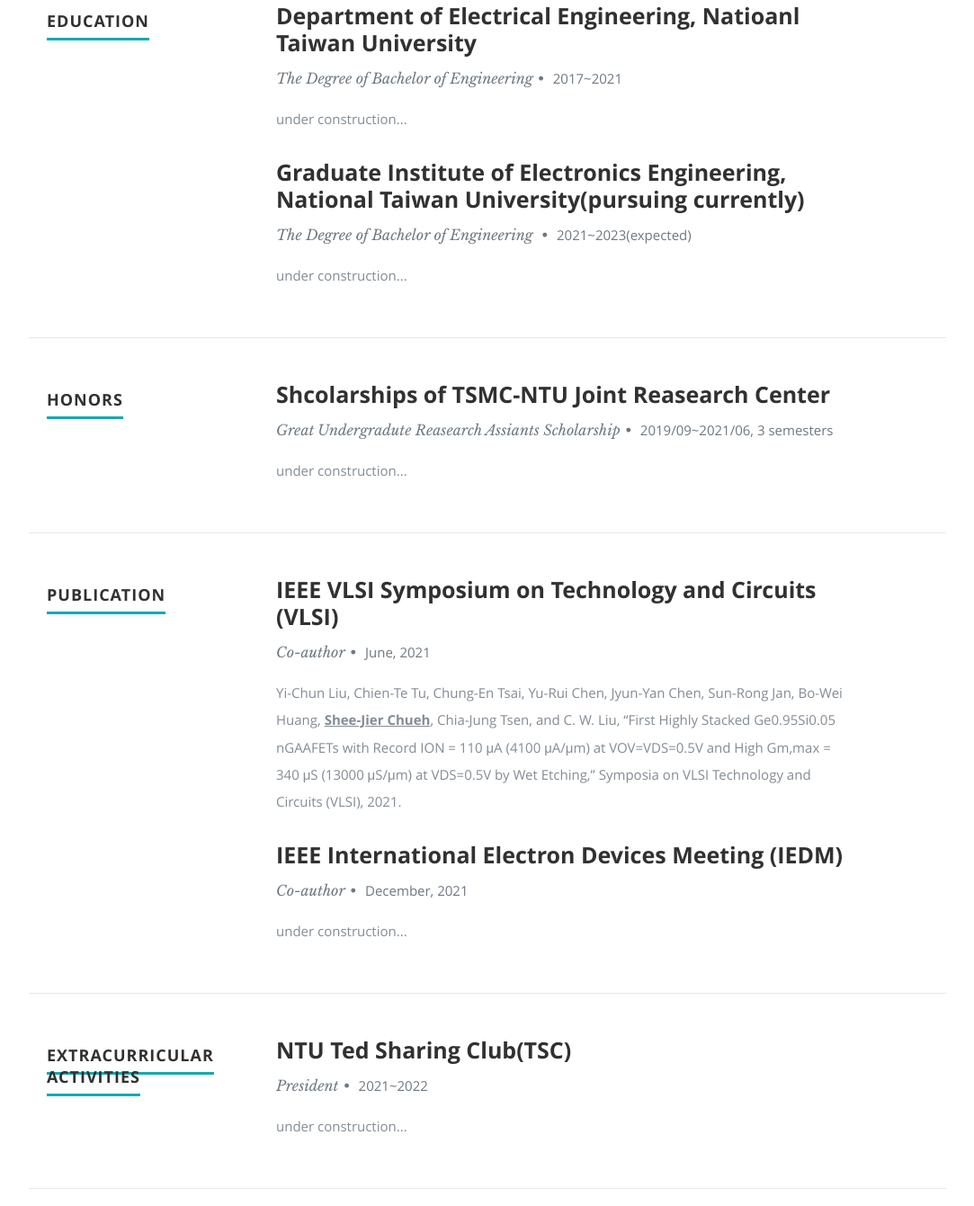
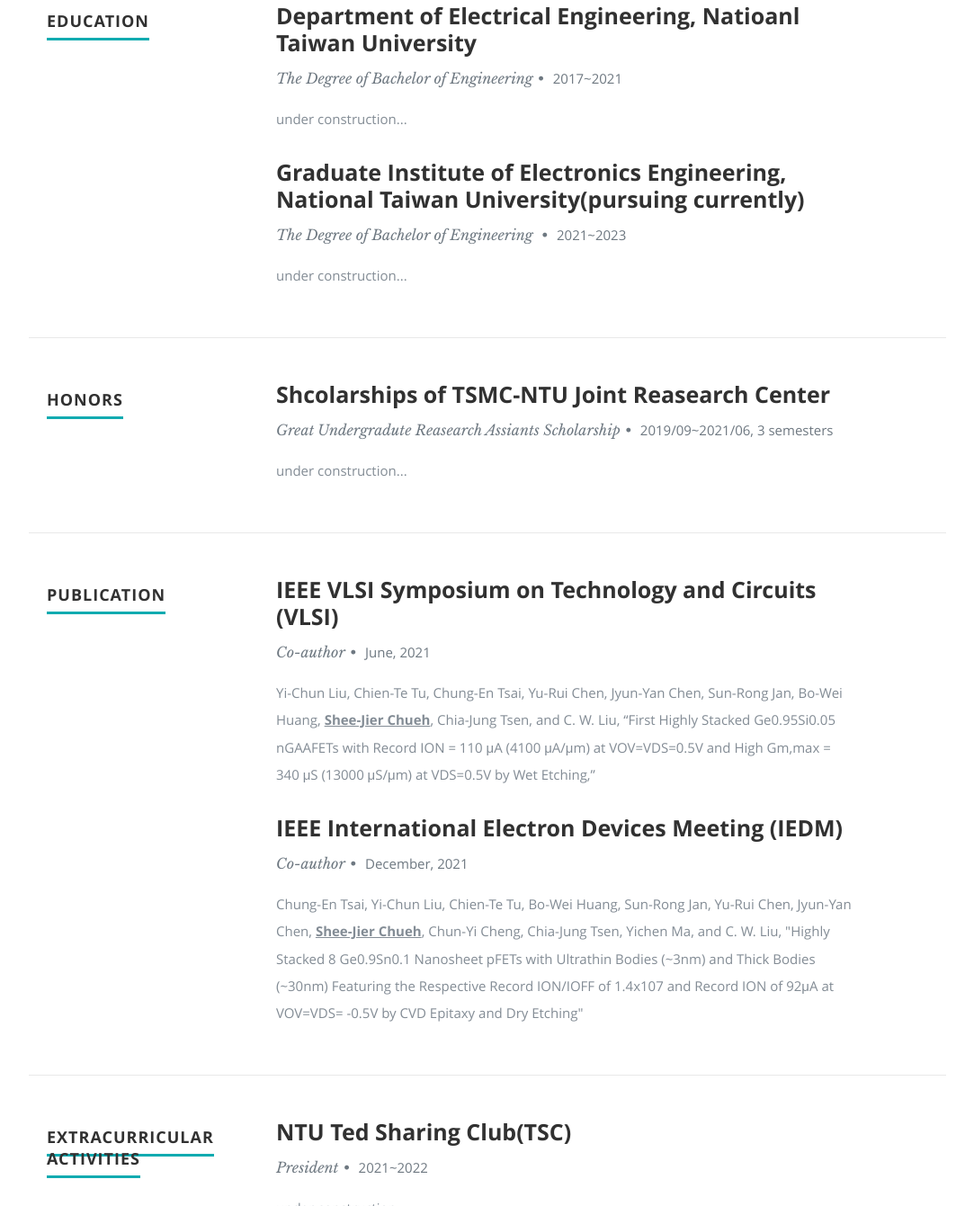
Before and after one commit to JackChueh/jackchueh.github.io, a plain HTML site: page index.html in a window 1280 px wide. Shown: the part 1373-2714 px from the top of the page at 90% size, without its empty margins (98-1181 px from the left). Drawn offline with nearby package versions, Linux system fonts and the light colour scheme.

Commit message:
Add files via upload

```diff
--- a/index.html
+++ b/index.html
@@ -154,7 +154,7 @@
             <div class="row item">
                <div class="twelve columns">
                   <h3>Graduate Institute of Electronics Engineering, National Taiwan University(pursuing currently)</h3>
-                  <p class="info">The Degree of Bachelor of Engineering <span>&bull;</span> <em class="date">2021~2023(expected)</em></p>
+                  <p class="info">The Degree of Bachelor of Engineering <span>&bull;</span> <em class="date">2021~2023</em></p>
                   <p>
                      under construction...
                   </p>
@@ -199,7 +199,7 @@
                   <h3>IEEE VLSI Symposium on Technology and Circuits (VLSI) </h3>
                   <p class="info">Co-author<span>&bull;</span> <em class="date">June, 2021</em></p>
                   <p>
-                     Yi-Chun Liu, Chien-Te Tu, Chung-En Tsai, Yu-Rui Chen, Jyun-Yan Chen, Sun-Rong Jan, Bo-Wei Huang, <u><b>Shee-Jier Chueh</b></u>, Chia-Jung Tsen, and C. W. Liu, “First Highly Stacked Ge0.95Si0.05 nGAAFETs with Record ION = 110 μA (4100 μA/μm) at VOV=VDS=0.5V and High Gm,max = 340 μS (13000 μS/μm) at VDS=0.5V by Wet Etching,” Symposia on VLSI Technology and Circuits (VLSI), 2021.
+                     Yi-Chun Liu, Chien-Te Tu, Chung-En Tsai, Yu-Rui Chen, Jyun-Yan Chen, Sun-Rong Jan, Bo-Wei Huang, <u><b>Shee-Jier Chueh</b></u>, Chia-Jung Tsen, and C. W. Liu, “First Highly Stacked Ge<sub>0.95</sub>Si<sub>0.05</sub> nGAAFETs with Record I<sub>ON</sub> = 110 μA (4100 μA/μm) at V<sub>OV</sub>=V<sub>DS</sub>=0.5V and High G<sub>m,max</sub> = 340 μS (13000 μS/μm) at V<sub>DS</sub>=0.5V by Wet Etching,”
                   </p>
                </div>
 
@@ -207,7 +207,7 @@
                   <h3>IEEE International Electron Devices Meeting (IEDM) </h3>
                   <p class="info">Co-author<span>&bull;</span> <em class="date">December, 2021</em></p>
                   <p>
-                     under construction...
+                     Chung-En Tsai, Yi-Chun Liu, Chien-Te Tu, Bo-Wei Huang, Sun-Rong Jan, Yu-Rui Chen, Jyun-Yan Chen, <u><b>Shee-Jier Chueh</b></u>, Chun-Yi Cheng, Chia-Jung Tsen, Yichen Ma, and C. W. Liu, "Highly Stacked 8 Ge<sub>0.9</sub>Sn<sub>0.1</sub> Nanosheet pFETs with Ultrathin Bodies (~3nm) and Thick Bodies (~30nm) Featuring the Respective Record I<sub>ON</sub>/I<sub>OFF</sub> of 1.4x107 and Record I<sub>ON</sub> of 92μA at V<sub>OV</sub>=V<sub>DS</sub>= -0.5V by CVD Epitaxy and Dry Etching"
                   </p>
                </div>
 
```
